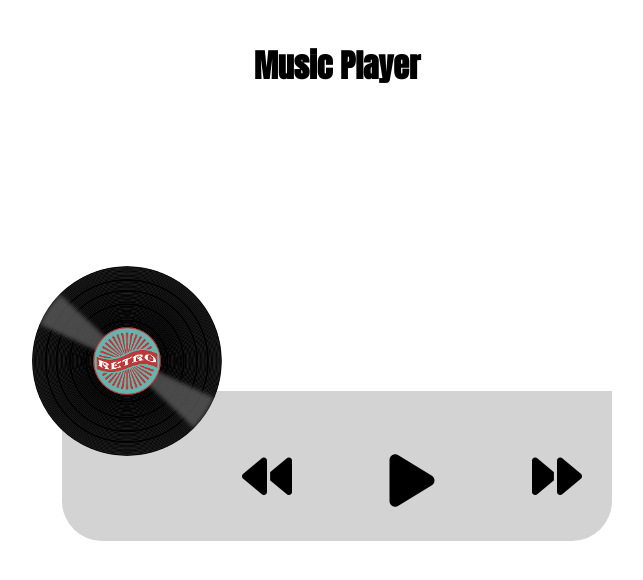
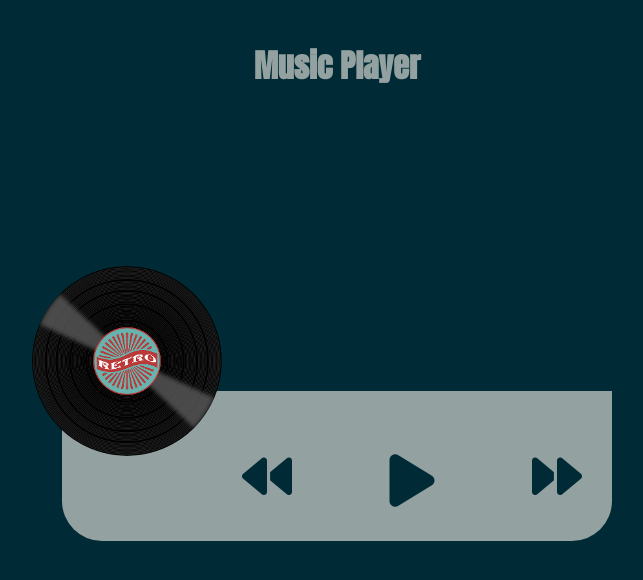
Before and after one commit to sucolova/musicPlayer, a plain HTML site: page index.html in a window 1280 px wide. Shown: the whole page, without its empty margins (303-946 px from the left). Drawn offline with Linux system fonts and the light colour scheme.

Commit message:
new colors

```diff
--- a/index.css
+++ b/index.css
@@ -6,6 +6,7 @@ body {
   font-family: 'Anton', sans-serif;
   padding: 0;
   margin: 0;
+  background-color: #002b36;
 }
 
 main{
@@ -21,6 +22,7 @@ main{
 h1 {
   position: absolute;
   top: 20px;
+  color: #93a1a1;
 }
 
 #title {
@@ -28,6 +30,7 @@ h1 {
   padding-top: 9px;
   font-size: 1.5em;
   text-align: center;
+  color: #002b36;
 }
 
 #playerContainer {
@@ -65,7 +68,7 @@ h1 {
   position:relative;
   height: 150px;
   width: 550px;
-  background-color: lightgray;
+  background-color: #93a1a1;
   border-radius: 40px;
   border-top-right-radius: 0px;
   display: flex;
@@ -79,6 +82,7 @@ h1 {
   display: flex;
   width: 400px;
   justify-content: space-between;
+  color: #002b36;
 }
 
 #info {
@@ -87,7 +91,7 @@ h1 {
   z-index: 1;
   height: 100px;
   width: 400px;
-  background: linear-gradient(to right, cyan 50%, palegoldenrod 50%);
+  background: linear-gradient(to right, #268bd2 50%, #b58900 50%);
   background-size: 200% 100%;
   margin-left: auto;
   border-radius: 40px 40px 0px 0px;
```
